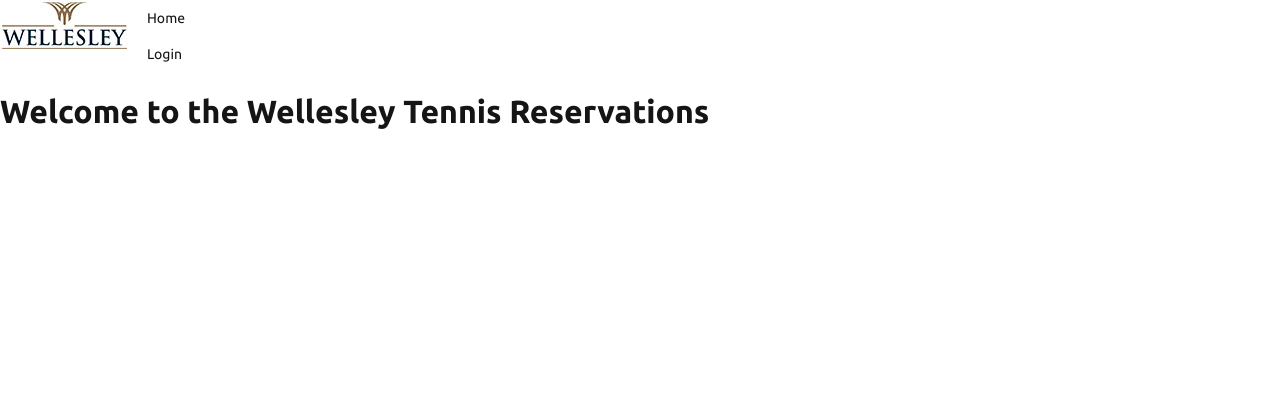
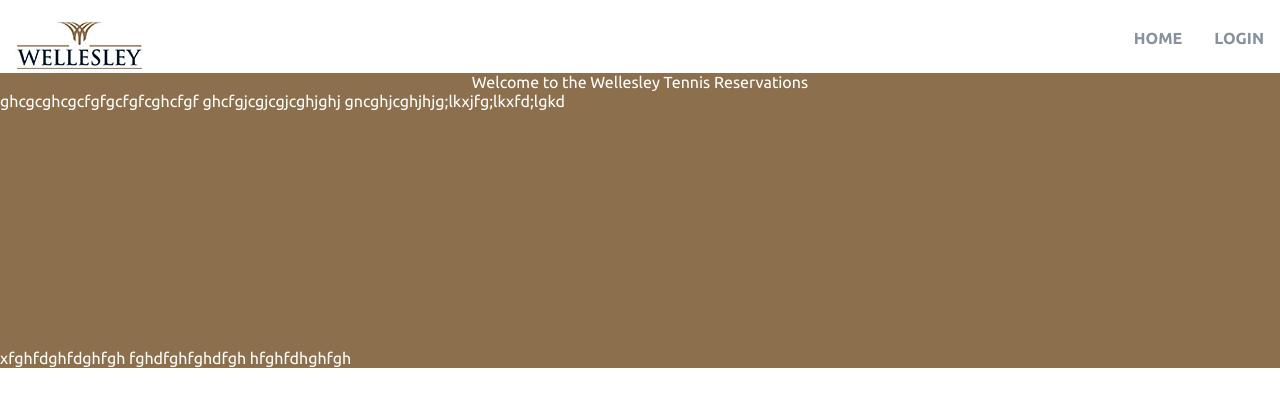
Before and after one commit to VyasNarasimhan/TennisReservations, an Angular app: page /home in a window 1280 px wide. Shown: the top 406 px of the page. Built offline with nearby package versions, Linux system fonts and the light colour scheme.

Commit message:
Styles for Home page

```diff
--- a/src/app/home/home.component.html
+++ b/src/app/home/home.component.html
@@ -1 +1,31 @@
-<h1>Welcome to the Wellesley Tennis Reservations</h1>
+<div class="homebody">
+    <div class="content">
+        <div class="hometitle">
+            <span>Welcome to the Wellesley Tennis Reservations</span>
+        </div>
+        ghcgcghcgcfgfgcfgfcghcfgf
+        ghcfgjcgjcgjcghjghj
+        gncghjcghjhjg;lkxjfg;lkxfd;lgkd
+
+<br/>
+<br/>
+<br/>
+<br/>
+<br/>
+<br/>
+<br/>
+<br/>
+<br/>
+<br/>
+<br/>
+<br/>
+<br/>
+<br/>
+
+
+        xfghfdghfdghfgh
+
+        fghdfghfghdfgh
+        hfghfdhghfgh
+    </div>
+</div>
--- a/src/app/home/home.component.scss
+++ b/src/app/home/home.component.scss
@@ -0,0 +1,12 @@
+.hometitle {
+    text-align: center;
+    color:white;
+}
+.hometitle span {
+    margin-top: 20px;
+
+}
+.content {
+    background-color: #8c704d;
+    color: white;
+}
--- a/src/app/nav/nav.component.html
+++ b/src/app/nav/nav.component.html
@@ -1,16 +1,14 @@
-<div class="nav-container">
+<div class="nav-container clearfix">
     <div class="logo">
         <img src = "../../assets/wellesley-logo-light.jpg" />
     </div>
     <div class="navbar">
-        <a mat-button [routerLink]="['/home']">Home</a>
-        <div *ngIf="!loggedIn">
-            <a mat-button routerLink='/login'>Login</a>
-        </div>
-        <div *ngIf="loggedIn">
-            <a mat-button routerLink='/reservations'>Reservations</a>
-            <a mat-button routerLink='/changepassword'>Change Password</a>
-            <a mat-button class="nav-link" (click)="logout()">Logout</a>
-        </div>
+        <a mat-button [routerLink]="['/home']">HOME</a>
+        <a *ngIf="!loggedIn" a mat-button routerLink='/login'>LOGIN</a>
+        <span *ngIf="loggedIn">
+            <a mat-button routerLink='/reservations'>RESERVATIONS</a>
+            <a mat-button routerLink='/changepassword'>CHANGE PASSWORD</a>
+            <a mat-button class="nav-link" (click)="logout()">LOGOUT</a>
+        </span>
     </div>
 </div>
--- a/src/app/nav/nav.component.scss
+++ b/src/app/nav/nav.component.scss
@@ -1,3 +1,25 @@
+.navbar
+{
+    float: right;
+    text-align:center;
+    //Todo align text to vertical middle of logo.
+}
+.navbar span a, .navbar a {
+    font-family: "Montserrat";
+    font-weight: 700;
+    font-size: 16px;
+    letter-spacing: 0px;
+    font-style: normal;
+    color: #88929e;
+}
 .logo {
     float: left;
+    width: 20%;
+    margin-left: 15px;
 }
+.clearfix {
+    overflow: auto;
+}
+.nav-container {
+    margin-top: 20px;
+}
```
